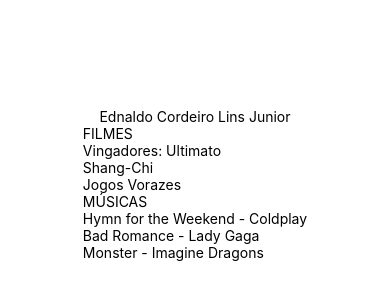
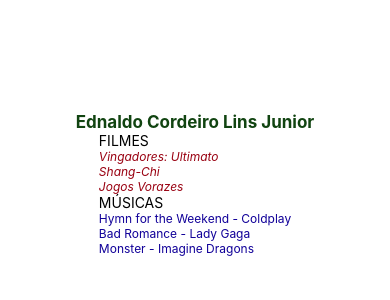
Before and after one commit to ednaldocordeiro/react-1, a React Native app: screen / in a window 390 px wide. Shown: the part 238-538 px from the top of the page. Built offline with nearby package versions, Linux system fonts and the light colour scheme.

Commit message:
questão 2

```diff
--- a/App.js
+++ b/App.js
@@ -6,21 +6,21 @@
     <View style={styles.container}>
       <StatusBar style="auto" />
       <View>
-        <Text>Ednaldo Cordeiro Lins Junior</Text>
+        <Text style={styles.name}>Ednaldo Cordeiro Lins Junior</Text>
       </View>
 
       <View>
         <View>
           <Text>FILMES</Text>
-          <Text>Vingadores: Ultimato</Text>
-          <Text>Shang-Chi</Text>
-          <Text>Jogos Vorazes</Text>
+          <Text style={styles.movies}>Vingadores: Ultimato</Text>
+          <Text style={styles.movies}>Shang-Chi</Text>
+          <Text style={styles.movies}>Jogos Vorazes</Text>
         </View>
         <View>
           <Text>MÚSICAS</Text>
-          <Text>Hymn for the Weekend - Coldplay</Text>
-          <Text>Bad Romance - Lady Gaga</Text>
-          <Text>Monster - Imagine Dragons</Text>
+          <Text style={styles.musics}>Hymn for the Weekend - Coldplay</Text>
+          <Text style={styles.musics}>Bad Romance - Lady Gaga</Text>
+          <Text style={styles.musics}>Monster - Imagine Dragons</Text>
         </View>
       </View>
     </View>
@@ -34,4 +34,19 @@
     alignItems: 'center',
     justifyContent: 'center',
   },
+  name: {
+    fontWeight: 'bold',
+    color: '#141',
+    fontSize: 17,
+    textAlign: 'center',
+  },
+  movies: {
+    fontStyle: 'italic',
+    color: '#901',
+    fontSize: 12,
+  },
+  musics: {
+    color: '#109',
+    fontSize: 12,
+  }
 });
```
